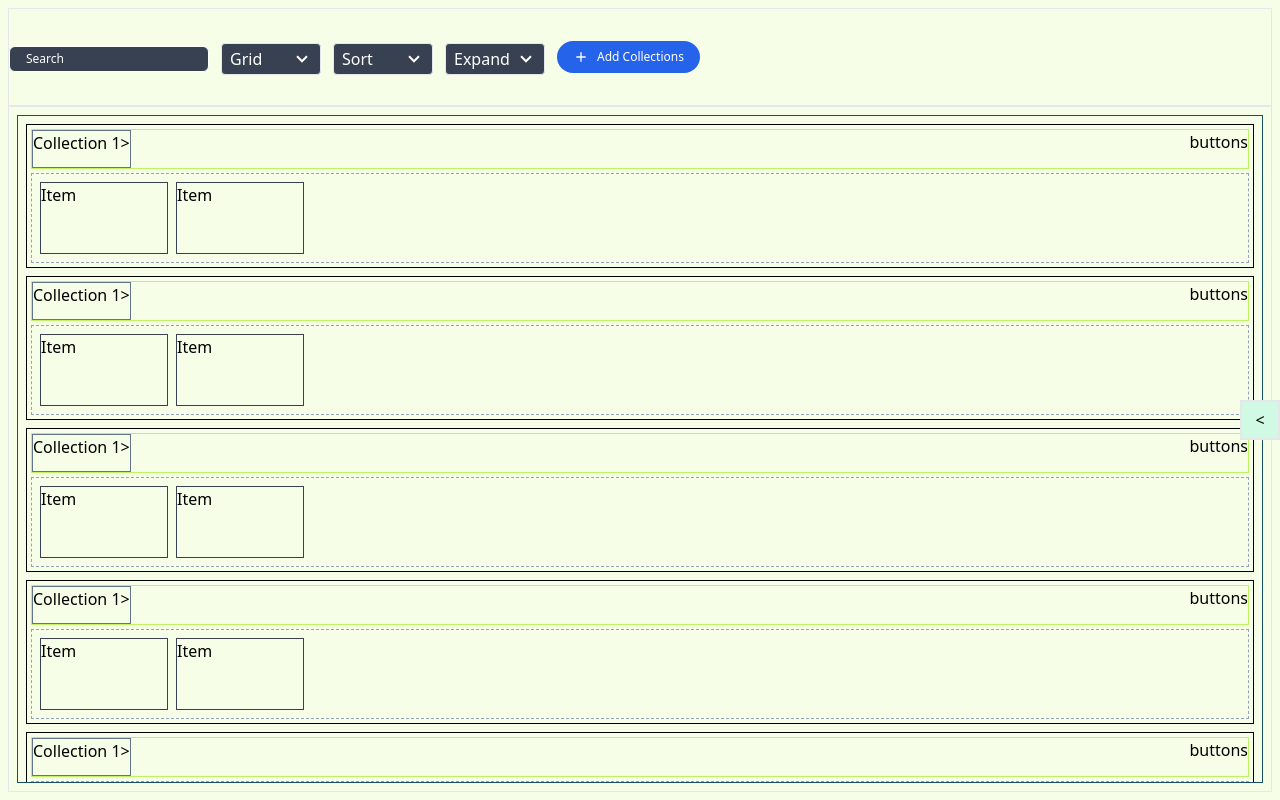
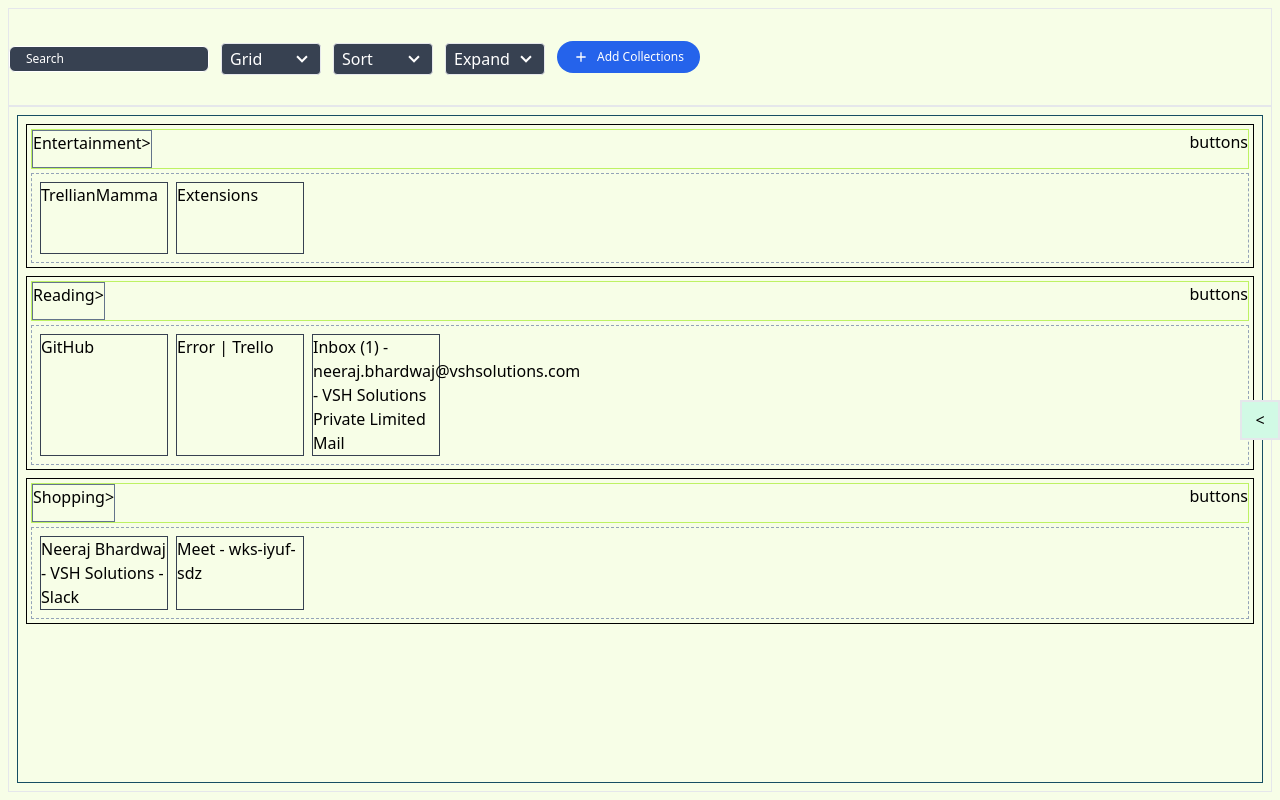
Before and after one commit to neerajb-dev/bookmark-manager-dnd, a React (Vite) app: page / in a window 1280 px wide. Built offline with nearby package versions, Linux system fonts and the light colour scheme.

Commit message:
collection data passed through components

```diff
--- a/src/components/BookmarkManager/BookmarkManager.tsx
+++ b/src/components/BookmarkManager/BookmarkManager.tsx
@@ -1,22 +1,33 @@
-import React from 'react'
+import React, { useState } from 'react'
+import { DragDropContext, DropResult } from 'react-beautiful-dnd'
 import SidebarContextProvider from '../common/sidebarContextProvider/SidebarContext'
+import { CollectionResponse } from '../utils/types'
 import Collections from './Collections'
 import Criteria from './Criteria'
 import Sidebar from './Sidebar'
 import SidebarToggler from './SidebarToggler'
+import { collectionData as collectionResponse } from '../../data'
 
 const BookmarkManager: React.FC<{}> = () => {
+  const [collectionData, setCollectionData] =
+    useState<CollectionResponse>(collectionResponse)
+
+  const handleDragEnd = (result: DropResult) => {
+    console.log('result>>>>', result)
+  }
   return (
+    <DragDropContext onDragEnd={handleDragEnd}>
       <SidebarContextProvider>
         <div
           className={`h-full w-full grid grid-rows-8 grid-cols-12 p-2 bg-lime-50`}
         >
           <Criteria />
           <Sidebar />
-        <Collections />
+          <Collections data={collectionData} />
           <SidebarToggler />
         </div>
       </SidebarContextProvider>
+    </DragDropContext>
   )
 }
 
--- a/src/components/BookmarkManager/Collections/Collection.tsx
+++ b/src/components/BookmarkManager/Collections/Collection.tsx
@@ -1,17 +1,27 @@
 import React from 'react'
+import { CollectionData } from '../../utils/types'
 import List from './List'
 
-const Collection = () => {
+interface CollectionProps {
+  collectionData: CollectionData
+  colIndex: number
+}
+
+const Collection: React.FC<CollectionProps> = ({
+  collectionData,
+  colIndex,
+}) => {
+  const { collection, sortedLists } = collectionData
   return (
     <div className={`w-full border border-black p-1 mb-2`}>
       <div className="w-full h-10 border border-lime-300 mb-1 flex justify-between">
         <div className="flex justify-between align- border border-slate-500">
-          <span>Collection 1</span>
+          <span>{collection.title}</span>
           <span>{'>'}</span>
         </div>
         <div className="flex justify-between border-slate-500">buttons</div>
       </div>
-      <List />
+      <List listData={sortedLists} />
     </div>
   )
 }
--- a/src/components/BookmarkManager/Collections/Collections.tsx
+++ b/src/components/BookmarkManager/Collections/Collections.tsx
@@ -1,13 +1,18 @@
 import React, { useContext } from 'react'
 import { SidebarContext } from '../../common/sidebarContextProvider/SidebarContext'
+import { CollectionResponse } from '../../utils/types'
 import CollectionsContainer from './CollectionsContainer'
 
-const Collections = () => {
+interface CollectionsProps {
+  data: CollectionResponse
+}
+
+const Collections: React.FC<CollectionsProps> = ({ data }) => {
   const { colSpan } = useContext(SidebarContext)
   console.log('collections', colSpan)
   return (
     <div className={`${colSpan} row-[span_8] p-2 lg:${colSpan} border p-2`}>
-      <CollectionsContainer />
+      <CollectionsContainer allCollections={data} />
     </div>
   )
 }
--- a/src/components/BookmarkManager/Collections/CollectionsContainer.tsx
+++ b/src/components/BookmarkManager/Collections/CollectionsContainer.tsx
@@ -1,16 +1,27 @@
 import React from 'react'
+import { CollectionResponse } from '../../utils/types'
 import Collection from './Collection'
 
-const CollectionsContainer = () => {
+interface CollectionsContainerProps {
+  allCollections: CollectionResponse
+}
+
+const CollectionsContainer: React.FC<CollectionsContainerProps> = ({
+  allCollections,
+}) => {
   return (
-    <div className={`w-full h-full border border-cyan-900 p-2 overflow-y-scroll`}>
-      <Collection />
-      <Collection />
-      <Collection />
-      <Collection />
-      <Collection />
-      <Collection />
-      <Collection />
+    <div
+      className={`w-full h-full border border-cyan-900 p-2 overflow-y-scroll`}
+    >
+      {allCollections.map((collection, index) => {
+        return (
+          <Collection
+            collectionData={collection}
+            key={collection.collection.id}
+            colIndex={index}
+          />
+        )
+      })}
     </div>
   )
 }
--- a/src/components/BookmarkManager/Collections/Item.tsx
+++ b/src/components/BookmarkManager/Collections/Item.tsx
@@ -1,7 +1,17 @@
 import React from 'react'
+import { ListItem } from '../../utils/types'
 
-const Item = () => {
-  return <div className="w-32 min-h-[72px] border border-gray-700">Item</div>
+interface ItemProps {
+  listItem: ListItem
+  itemIndex: number
+}
+
+const Item: React.FC<ItemProps> = ({ listItem, itemIndex }) => {
+  return (
+    <div className="w-32 min-h-[72px] border border-gray-700">
+      {listItem.title}
+    </div>
+  )
 }
 
 export default Item
--- a/src/components/BookmarkManager/Collections/List.tsx
+++ b/src/components/BookmarkManager/Collections/List.tsx
@@ -1,13 +1,19 @@
 import React from 'react'
+import { ListItem } from '../../utils/types'
 import Item from './Item'
 
-const List = () => {
+interface ListProps {
+  listData: ListItem[]
+}
+
+const List: React.FC<ListProps> = ({ listData }) => {
   return (
     <div
       className={`w-full min-h-[32px] border border-dashed border-slate-400 flex flex-wrap p-2 gap-2`}
     >
-      <Item />
-      <Item />
+      {listData.map((listItem, index) => {
+        return <Item listItem={listItem} itemIndex={index} />
+      })}
     </div>
   )
 }
```
Lines whose indentation alone changed are shown as unchanged.
